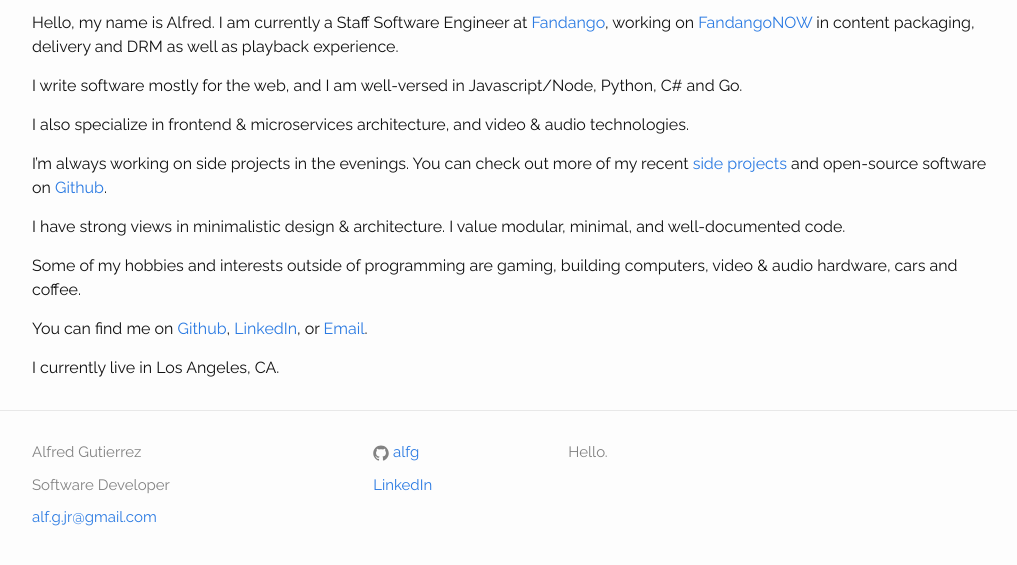
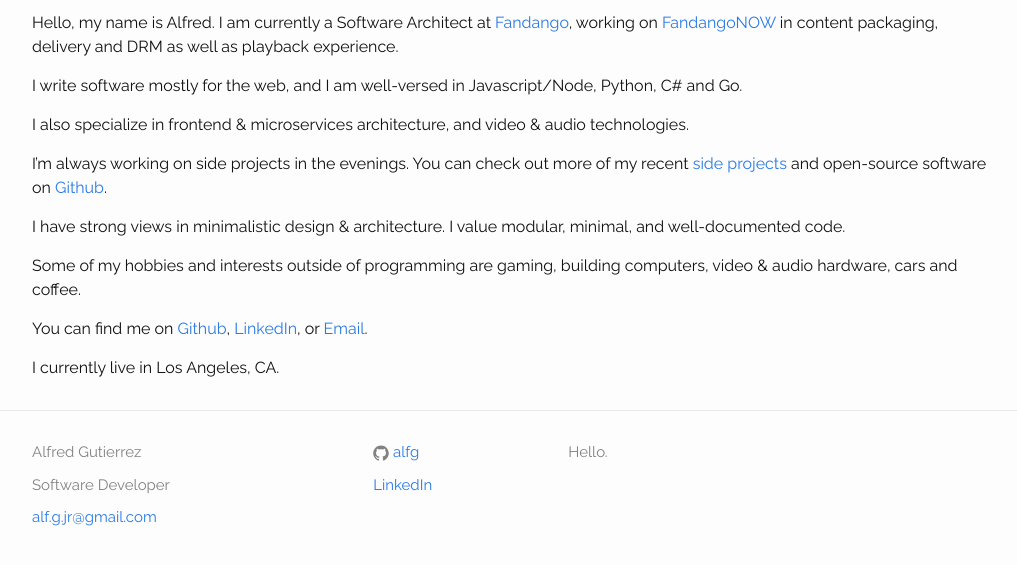
Before and after one commit to alfg/alfg.github.io, a Jekyll site: the page built from index.md, in a window 1280 px wide, cut to the strip 358-947 px from the top of the page. Shown: the top 565 px of the strip, without its empty margins (128-1145 px from the left). Built offline with Jekyll 4.4.1, drawn with Linux system fonts in a browser that asks for light colours.

Commit message:
Update index.md

```diff
--- a/index.md
+++ b/index.md
@@ -6,7 +6,7 @@
 
 ![Alfred Gutierrez](http://www.gravatar.com/avatar/922ef4d7e597243ff0de75bdfea9b424.png?size=200)
 
-Hello, my name is Alfred.  I am currently a Staff Software Engineer at [Fandango](http://fandango.com), working on [FandangoNOW](http://fandangonow.com) in content packaging, delivery and DRM as well as playback experience.
+Hello, my name is Alfred.  I am currently a Software Architect at [Fandango](http://fandango.com), working on [FandangoNOW](http://fandangonow.com) in content packaging, delivery and DRM as well as playback experience.
 
 I write software mostly for the web, and I am well-versed in Javascript/Node, Python, C# and Go.
 
```
